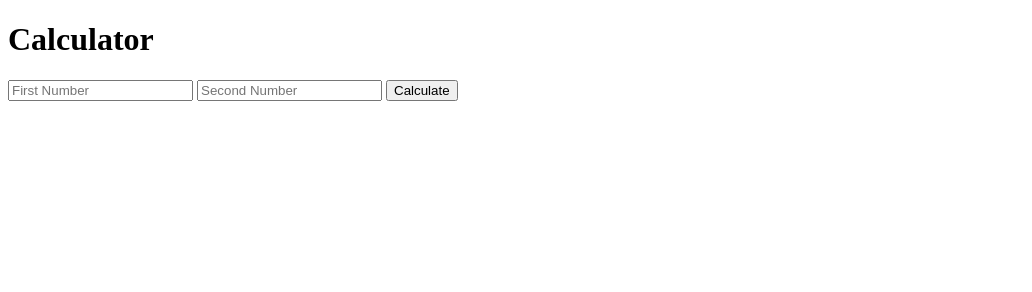
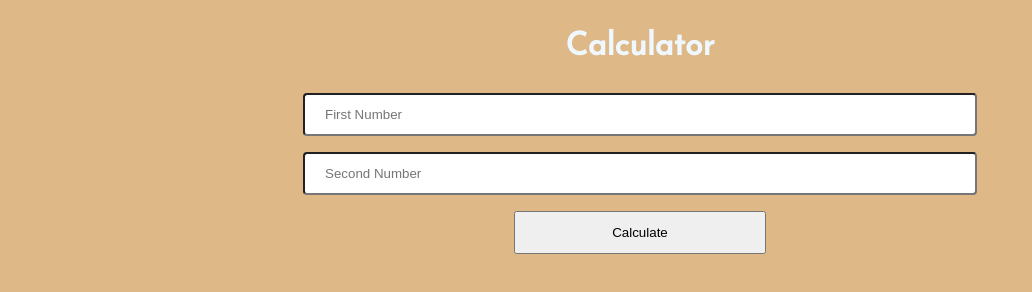
Before and after one commit to anishro/AdditionCalculator, a website: page index.html in a window 1280 px wide. Shown: the whole page, without its empty margins (0-1032 px from the left). Drawn offline with Linux system fonts and the light colour scheme.

Commit message:
added css

```diff
--- a/calculator.js
+++ b/calculator.js
@@ -1,8 +1,10 @@
 const express = require("express");
 const bodyparser = require("body-parser");
+const path = require("path");
 
 const app = express();
 app.use(bodyparser.urlencoded({ extended: true }));
+app.use(express.static("public"));
 
 app.get("/", function (req, res) {
   res.sendFile(__dirname + "/index.html");
--- a/index.html
+++ b/index.html
@@ -4,13 +4,18 @@
     <meta charset="UTF-8" />
     <meta http-equiv="X-UA-Compatible" content="IE=edge" />
     <meta name="viewport" content="width=device-width, initial-scale=1.0" />
+    <link rel="stylesheet" href="index.css" />
     <title>Calculator</title>
   </head>
   <body>
-    <h1>Calculator</h1>
+    <div class="title">
+      <h1>Calculator</h1>
+    </div>
+
     <form action="/" method="post">
       <input type="text" name="num1" placeholder="First Number" />
       <input type="text" name="num2" placeholder="Second Number" />
+      <br />
       <button type="submit" name="submit">Calculate</button>
     </form>
   </body>
--- /dev/null
+++ b/public/index.css
@@ -0,0 +1,33 @@
+@import url("https://fonts.googleapis.com/css2?family=Josefin+Sans&display=swap");
+@import url("https://fonts.googleapis.com/css2?family=Josefin+Sans&family=Pacifico&display=swap");
+@import url("https://fonts.googleapis.com/css2?family=Mukta&display=swap");
+body {
+  background-color: burlywood;
+  padding: 10px;
+  margin: 0 auto;
+  text-align: center;
+  font-family: "Josefin Sans", sans-serif;
+}
+
+.title {
+  margin: auto;
+  text-align: center;
+  color: aliceblue;
+}
+
+input {
+  width: 50%;
+  padding: 12px 20px;
+  margin: 8px 0;
+  border-radius: 4px;
+}
+input :focus {
+  background-color: cornsilk;
+  border: 3px solid red;
+}
+
+button {
+  width: 20%;
+  margin: 8px 0;
+  padding: 12px 20px;
+}
```
